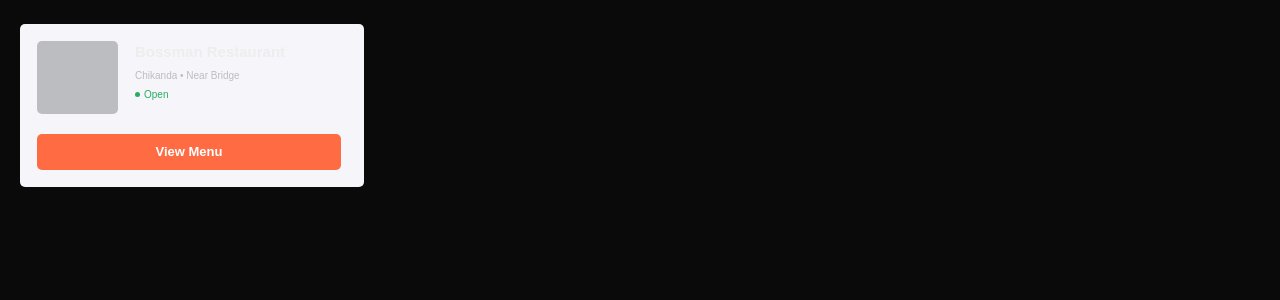
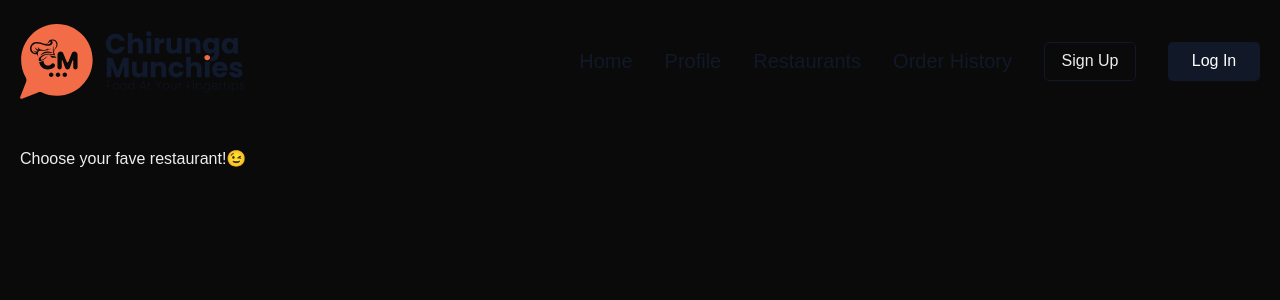
Before and after one commit to Omikhe/food-delivery-system, a Next.js app: page /restaurants/meals in a window 1280 px wide. Shown: the top 300 px of the page. Built offline with nearby package versions, Linux system fonts and the light colour scheme.

Commit message:
import navbar

```diff
--- a/app/restaurants/meals/page.tsx
+++ b/app/restaurants/meals/page.tsx
@@ -1,10 +1,12 @@
-import MealCard from "../../components/restaurant-card"
+import MealCard from "@/app/components/meal-card"
+import Navbar from "@/app/components/layout/navbar";
 
 
 
 export default function Page() {
     return (
         <>
+            <Navbar></Navbar>
             <div className="flex flex-col justify-between items-start py-6 px-5 max-w-7xl mx-auto w-full">
                 <MealCard />
             </div>
```
